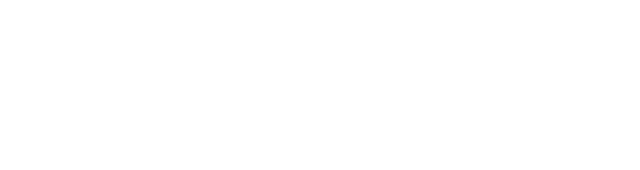
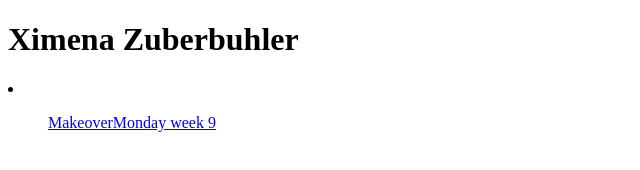
Before and after one commit to ximezuber/infovis, a plain HTML site: page index.html in a window 1280 px wide. Shown: the whole page, without its empty margins (0-640 px from the left). Drawn offline with Linux system fonts and the light colour scheme.

Commit message:
modified index.html

```diff
--- a/index.html
+++ b/index.html
@@ -6,5 +6,9 @@
   <title>InfoVis</title>
 </head>
 <body>
+  <h1>Ximena Zuberbuhler</h1>
+  <li>
+    <ul><a href="https://ximezuber.github.io/infovis/makeoverMonday/week9.html" title="MakeoverMonday Week 9"> MakeoverMonday week 9</a> </ul>
+  </li>
 </body>
 </html>
```
